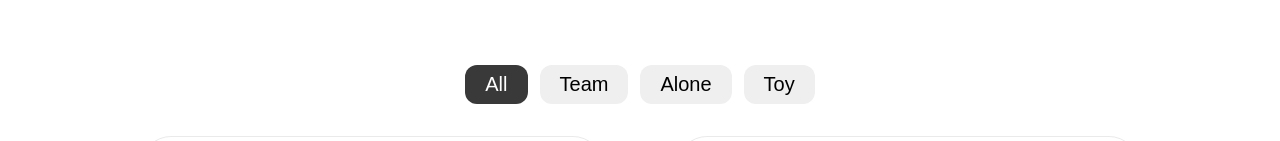
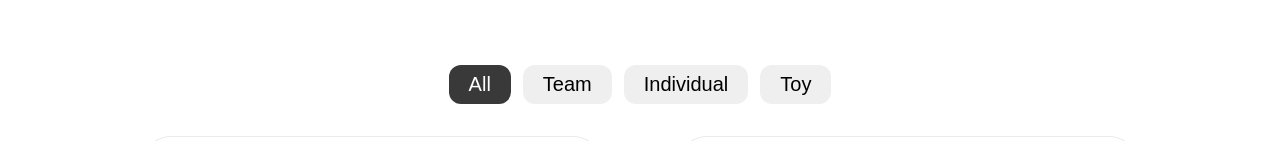
Before and after one commit to jangjihoon96/NextJsPortfolio, a Next.js app: page / in a window 1280 px wide. Shown: the part 2089-2230 px from the top of the page. Built offline with nearby package versions, Linux system fonts and the light colour scheme; a web font is replaced by a local one.

Commit message:
feat: 포트폴리오 데이터 제작
- 포트폴리오에 들어갈 내용 데이터 분류
- type 지정 및 사용가능하도록 export

```diff
--- a/app/components/main/portfolio/data.ts
+++ b/app/components/main/portfolio/data.ts
@@ -32,11 +32,11 @@ export const portfolioData: PortfolioDataType[] = [
   },
 ];
 
-type PortfolioFilterType = { id: number; name: string };
+export type PortfolioFilterType = { id: number; name: string };
 
 export const portfolioFilter: PortfolioFilterType[] = [
   { id: 1, name: "all" },
-  { id: 1, name: "team " },
-  { id: 1, name: "alone" },
-  { id: 1, name: "toy" },
+  { id: 2, name: "team" },
+  { id: 3, name: "individual" },
+  { id: 4, name: "toy" },
 ];
```
